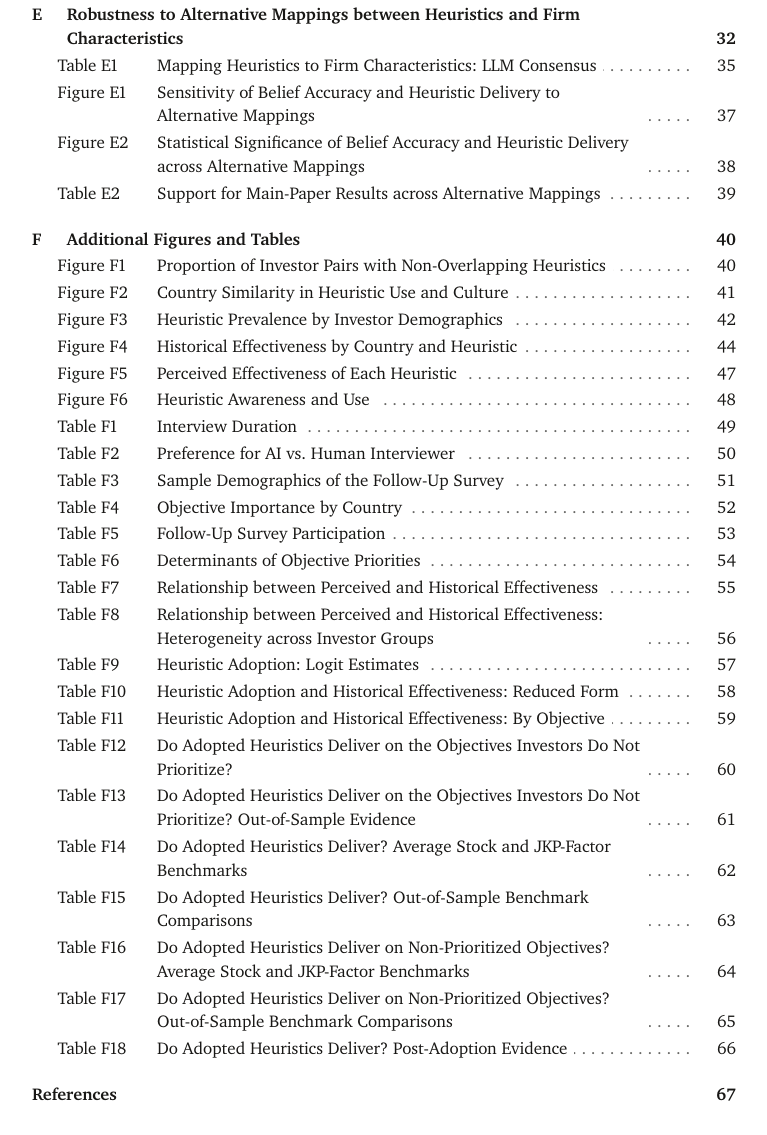
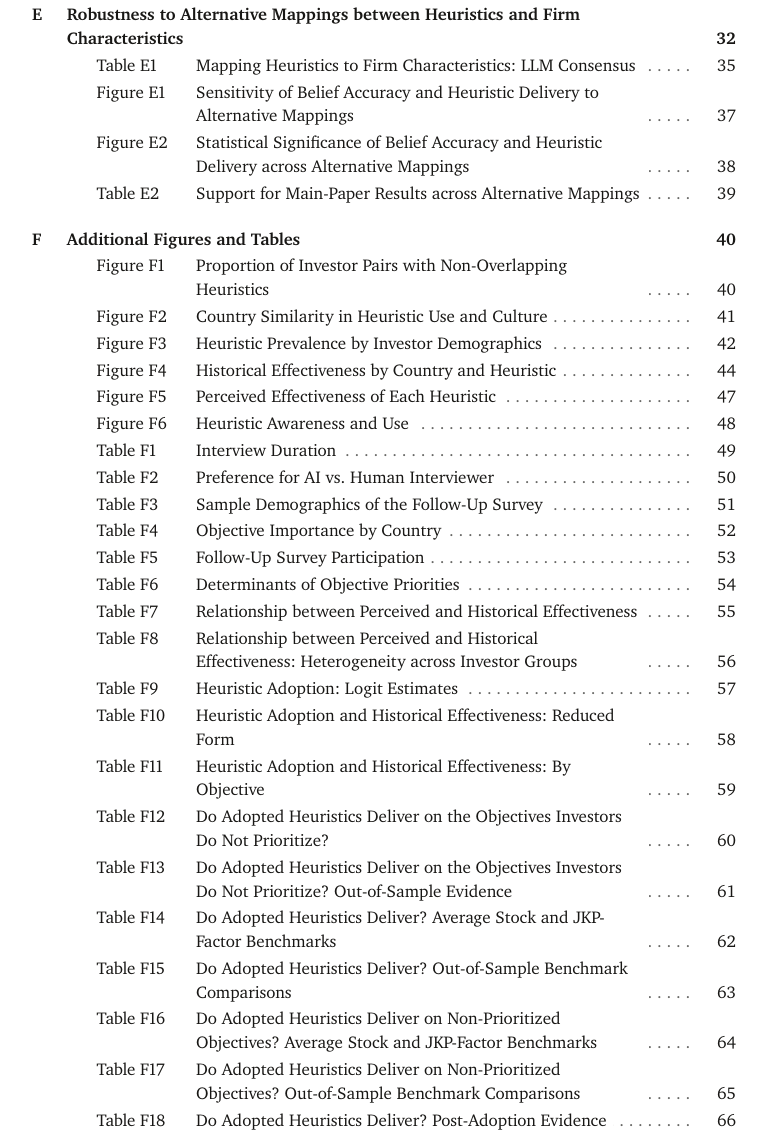
Before and after one commit to adaptive-heuristics/adaptive-heuristics.github.io, a plain HTML site: page docs/index.html in a window 1280 px wide. Shown: the part 1357-2492 px from the top of the page, without its empty margins (256-1023 px from the left). Drawn offline with Linux system fonts and the light colour scheme.

Commit message:
Set every exhibit in the contents at one depth
In the contents arranged by appendix section, the figures and tables of E and F, which have no
subsections, sat one level shallower than those under A.2, B.2 and D.2. All 41 entries now start
at the same indent.

```diff
--- a/docs/index.html
+++ b/docs/index.html
@@ -156,118 +156,118 @@
 </div>    </section>
     <section class="ix-sec" id="sec-E" data-sec="E">
       <h3 class="te te-s"><a class="te-a" href="/section/E/"><span class="te-n">E</span><span class="te-t">Robustness to Alternative Mappings between Heuristics and Firm Characteristics</span></a><a class="te-p" href="/pdf/#page=34" target="_blank" rel="noopener" tabindex="-1" aria-label="Section E in the PDF, page 32">32</a></h3>
-<div class="te te-x te-l1" data-id="table/E1" data-kind="table">
+<div class="te te-x te-l2" data-id="table/E1" data-kind="table">
   <a class="te-a" href="/table/E1/"><span class="te-n"><span class="kw">Table</span><span class="kw-s" aria-hidden="true">Tab.</span> E1</span><span class="te-t">Mapping Heuristics to Firm Characteristics: LLM Consensus</span></a>
   <span class="te-dots" aria-hidden="true"></span>
   <a class="te-p" href="/pdf/#page=37" target="_blank" rel="noopener" tabindex="-1" aria-label="Table E1 in the PDF, page 35">35</a>
-</div><div class="te te-x te-l1" data-id="figure/E1" data-kind="figure">
+</div><div class="te te-x te-l2" data-id="figure/E1" data-kind="figure">
   <a class="te-a" href="/figure/E1/"><span class="te-n"><span class="kw">Figure</span><span class="kw-s" aria-hidden="true">Fig.</span> E1</span><span class="te-t">Sensitivity of Belief Accuracy and Heuristic Delivery to Alternative Mappings</span></a>
   <span class="te-dots" aria-hidden="true"></span>
   <a class="te-p" href="/pdf/#page=39" target="_blank" rel="noopener" tabindex="-1" aria-label="Figure E1 in the PDF, page 37">37</a>
-</div><div class="te te-x te-l1" data-id="figure/E2" data-kind="figure">
+</div><div class="te te-x te-l2" data-id="figure/E2" data-kind="figure">
   <a class="te-a" href="/figure/E2/"><span class="te-n"><span class="kw">Figure</span><span class="kw-s" aria-hidden="true">Fig.</span> E2</span><span class="te-t">Statistical Significance of Belief Accuracy and Heuristic Delivery across Alternative Mappings</span></a>
   <span class="te-dots" aria-hidden="true"></span>
   <a class="te-p" href="/pdf/#page=40" target="_blank" rel="noopener" tabindex="-1" aria-label="Figure E2 in the PDF, page 38">38</a>
-</div><div class="te te-x te-l1" data-id="table/E2" data-kind="table">
+</div><div class="te te-x te-l2" data-id="table/E2" data-kind="table">
   <a class="te-a" href="/table/E2/"><span class="te-n"><span class="kw">Table</span><span class="kw-s" aria-hidden="true">Tab.</span> E2</span><span class="te-t">Support for Main-Paper Results across Alternative Mappings</span></a>
   <span class="te-dots" aria-hidden="true"></span>
   <a class="te-p" href="/pdf/#page=41" target="_blank" rel="noopener" tabindex="-1" aria-label="Table E2 in the PDF, page 39">39</a>
 </div>    </section>
     <section class="ix-sec" id="sec-F" data-sec="F">
       <h3 class="te te-s"><span class="te-n">F</span><span class="te-t">Additional Figures and Tables</span><a class="te-p" href="/pdf/#page=42" target="_blank" rel="noopener" tabindex="-1" aria-label="Section F in the PDF, page 40">40</a></h3>
-<div class="te te-x te-l1" data-id="figure/F1" data-kind="figure">
+<div class="te te-x te-l2" data-id="figure/F1" data-kind="figure">
   <a class="te-a" href="/figure/F1/"><span class="te-n"><span class="kw">Figure</span><span class="kw-s" aria-hidden="true">Fig.</span> F1</span><span class="te-t">Proportion of Investor Pairs with Non-Overlapping Heuristics</span></a>
   <span class="te-dots" aria-hidden="true"></span>
   <a class="te-p" href="/pdf/#page=42" target="_blank" rel="noopener" tabindex="-1" aria-label="Figure F1 in the PDF, page 40">40</a>
-</div><div class="te te-x te-l1" data-id="figure/F2" data-kind="figure">
+</div><div class="te te-x te-l2" data-id="figure/F2" data-kind="figure">
   <a class="te-a" href="/figure/F2/"><span class="te-n"><span class="kw">Figure</span><span class="kw-s" aria-hidden="true">Fig.</span> F2</span><span class="te-t">Country Similarity in Heuristic Use and Culture</span></a>
   <span class="te-dots" aria-hidden="true"></span>
   <a class="te-p" href="/pdf/#page=43" target="_blank" rel="noopener" tabindex="-1" aria-label="Figure F2 in the PDF, page 41">41</a>
-</div><div class="te te-x te-l1" data-id="figure/F3" data-kind="figure">
+</div><div class="te te-x te-l2" data-id="figure/F3" data-kind="figure">
   <a class="te-a" href="/figure/F3/"><span class="te-n"><span class="kw">Figure</span><span class="kw-s" aria-hidden="true">Fig.</span> F3</span><span class="te-t">Heuristic Prevalence by Investor Demographics</span></a>
   <span class="te-dots" aria-hidden="true"></span>
   <a class="te-p" href="/pdf/#page=44" target="_blank" rel="noopener" tabindex="-1" aria-label="Figure F3 in the PDF, page 42">42</a>
-</div><div class="te te-x te-l1" data-id="figure/F4" data-kind="figure">
+</div><div class="te te-x te-l2" data-id="figure/F4" data-kind="figure">
   <a class="te-a" href="/figure/F4/"><span class="te-n"><span class="kw">Figure</span><span class="kw-s" aria-hidden="true">Fig.</span> F4</span><span class="te-t">Historical Effectiveness by Country and Heuristic</span></a>
   <span class="te-dots" aria-hidden="true"></span>
   <a class="te-p" href="/pdf/#page=46" target="_blank" rel="noopener" tabindex="-1" aria-label="Figure F4 in the PDF, page 44">44</a>
-</div><div class="te te-x te-l1" data-id="figure/F5" data-kind="figure">
+</div><div class="te te-x te-l2" data-id="figure/F5" data-kind="figure">
   <a class="te-a" href="/figure/F5/"><span class="te-n"><span class="kw">Figure</span><span class="kw-s" aria-hidden="true">Fig.</span> F5</span><span class="te-t">Perceived Effectiveness of Each Heuristic</span></a>
   <span class="te-dots" aria-hidden="true"></span>
   <a class="te-p" href="/pdf/#page=49" target="_blank" rel="noopener" tabindex="-1" aria-label="Figure F5 in the PDF, page 47">47</a>
-</div><div class="te te-x te-l1" data-id="figure/F6" data-kind="figure">
+</div><div class="te te-x te-l2" data-id="figure/F6" data-kind="figure">
   <a class="te-a" href="/figure/F6/"><span class="te-n"><span class="kw">Figure</span><span class="kw-s" aria-hidden="true">Fig.</span> F6</span><span class="te-t">Heuristic Awareness and Use</span></a>
   <span class="te-dots" aria-hidden="true"></span>
   <a class="te-p" href="/pdf/#page=50" target="_blank" rel="noopener" tabindex="-1" aria-label="Figure F6 in the PDF, page 48">48</a>
-</div><div class="te te-x te-l1" data-id="table/F1" data-kind="table">
+</div><div class="te te-x te-l2" data-id="table/F1" data-kind="table">
   <a class="te-a" href="/table/F1/"><span class="te-n"><span class="kw">Table</span><span class="kw-s" aria-hidden="true">Tab.</span> F1</span><span class="te-t">Interview Duration</span></a>
   <span class="te-dots" aria-hidden="true"></span>
   <a class="te-p" href="/pdf/#page=51" target="_blank" rel="noopener" tabindex="-1" aria-label="Table F1 in the PDF, page 49">49</a>
-</div><div class="te te-x te-l1" data-id="table/F2" data-kind="table">
+</div><div class="te te-x te-l2" data-id="table/F2" data-kind="table">
   <a class="te-a" href="/table/F2/"><span class="te-n"><span class="kw">Table</span><span class="kw-s" aria-hidden="true">Tab.</span> F2</span><span class="te-t">Preference for AI vs. Human Interviewer</span></a>
   <span class="te-dots" aria-hidden="true"></span>
   <a class="te-p" href="/pdf/#page=52" target="_blank" rel="noopener" tabindex="-1" aria-label="Table F2 in the PDF, page 50">50</a>
-</div><div class="te te-x te-l1" data-id="table/F3" data-kind="table">
+</div><div class="te te-x te-l2" data-id="table/F3" data-kind="table">
   <a class="te-a" href="/table/F3/"><span class="te-n"><span class="kw">Table</span><span class="kw-s" aria-hidden="true">Tab.</span> F3</span><span class="te-t">Sample Demographics of the Follow-Up Survey</span></a>
   <span class="te-dots" aria-hidden="true"></span>
   <a class="te-p" href="/pdf/#page=53" target="_blank" rel="noopener" tabindex="-1" aria-label="Table F3 in the PDF, page 51">51</a>
-</div><div class="te te-x te-l1" data-id="table/F4" data-kind="table">
+</div><div class="te te-x te-l2" data-id="table/F4" data-kind="table">
   <a class="te-a" href="/table/F4/"><span class="te-n"><span class="kw">Table</span><span class="kw-s" aria-hidden="true">Tab.</span> F4</span><span class="te-t">Objective Importance by Country</span></a>
   <span class="te-dots" aria-hidden="true"></span>
   <a class="te-p" href="/pdf/#page=54" target="_blank" rel="noopener" tabindex="-1" aria-label="Table F4 in the PDF, page 52">52</a>
-</div><div class="te te-x te-l1" data-id="table/F5" data-kind="table">
+</div><div class="te te-x te-l2" data-id="table/F5" data-kind="table">
   <a class="te-a" href="/table/F5/"><span class="te-n"><span class="kw">Table</span><span class="kw-s" aria-hidden="true">Tab.</span> F5</span><span class="te-t">Follow-Up Survey Participation</span></a>
   <span class="te-dots" aria-hidden="true"></span>
   <a class="te-p" href="/pdf/#page=55" target="_blank" rel="noopener" tabindex="-1" aria-label="Table F5 in the PDF, page 53">53</a>
-</div><div class="te te-x te-l1" data-id="table/F6" data-kind="table">
+</div><div class="te te-x te-l2" data-id="table/F6" data-kind="table">
   <a class="te-a" href="/table/F6/"><span class="te-n"><span class="kw">Table</span><span class="kw-s" aria-hidden="true">Tab.</span> F6</span><span class="te-t">Determinants of Objective Priorities</span></a>
   <span class="te-dots" aria-hidden="true"></span>
   <a class="te-p" href="/pdf/#page=56" target="_blank" rel="noopener" tabindex="-1" aria-label="Table F6 in the PDF, page 54">54</a>
-</div><div class="te te-x te-l1" data-id="table/F7" data-kind="table">
+</div><div class="te te-x te-l2" data-id="table/F7" data-kind="table">
   <a class="te-a" href="/table/F7/"><span class="te-n"><span class="kw">Table</span><span class="kw-s" aria-hidden="true">Tab.</span> F7</span><span class="te-t">Relationship between Perceived and Historical Effectiveness</span></a>
   <span class="te-dots" aria-hidden="true"></span>
   <a class="te-p" href="/pdf/#page=57" target="_blank" rel="noopener" tabindex="-1" aria-label="Table F7 in the PDF, page 55">55</a>
-</div><div class="te te-x te-l1" data-id="table/F8" data-kind="table">
+</div><div class="te te-x te-l2" data-id="table/F8" data-kind="table">
   <a class="te-a" href="/table/F8/"><span class="te-n"><span class="kw">Table</span><span class="kw-s" aria-hidden="true">Tab.</span> F8</span><span class="te-t">Relationship between Perceived and Historical Effectiveness: Heterogeneity across Investor Groups</span></a>
   <span class="te-dots" aria-hidden="true"></span>
   <a class="te-p" href="/pdf/#page=58" target="_blank" rel="noopener" tabindex="-1" aria-label="Table F8 in the PDF, page 56">56</a>
-</div><div class="te te-x te-l1" data-id="table/F9" data-kind="table">
+</div><div class="te te-x te-l2" data-id="table/F9" data-kind="table">
   <a class="te-a" href="/table/F9/"><span class="te-n"><span class="kw">Table</span><span class="kw-s" aria-hidden="true">Tab.</span> F9</span><span class="te-t">Heuristic Adoption: Logit Estimates</span></a>
   <span class="te-dots" aria-hidden="true"></span>
   <a class="te-p" href="/pdf/#page=59" target="_blank" rel="noopener" tabindex="-1" aria-label="Table F9 in the PDF, page 57">57</a>
-</div><div class="te te-x te-l1" data-id="table/F10" data-kind="table">
+</div><div class="te te-x te-l2" data-id="table/F10" data-kind="table">
   <a class="te-a" href="/table/F10/"><span class="te-n"><span class="kw">Table</span><span class="kw-s" aria-hidden="true">Tab.</span> F10</span><span class="te-t">Heuristic Adoption and Historical Effectiveness: Reduced Form</span></a>
   <span class="te-dots" aria-hidden="true"></span>
   <a class="te-p" href="/pdf/#page=60" target="_blank" rel="noopener" tabindex="-1" aria-label="Table F10 in the PDF, page 58">58</a>
-</div><div class="te te-x te-l1" data-id="table/F11" data-kind="table">
+</div><div class="te te-x te-l2" data-id="table/F11" data-kind="table">
   <a class="te-a" href="/table/F11/"><span class="te-n"><span class="kw">Table</span><span class="kw-s" aria-hidden="true">Tab.</span> F11</span><span class="te-t">Heuristic Adoption and Historical Effectiveness: By Objective</span></a>
   <span class="te-dots" aria-hidden="true"></span>
   <a class="te-p" href="/pdf/#page=61" target="_blank" rel="noopener" tabindex="-1" aria-label="Table F11 in the PDF, page 59">59</a>
-</div><div class="te te-x te-l1" data-id="table/F12" data-kind="table">
+</div><div class="te te-x te-l2" data-id="table/F12" data-kind="table">
   <a class="te-a" href="/table/F12/"><span class="te-n"><span class="kw">Table</span><span class="kw-s" aria-hidden="true">Tab.</span> F12</span><span class="te-t">Do Adopted Heuristics Deliver on the Objectives Investors Do Not Prioritize?</span></a>
   <span class="te-dots" aria-hidden="true"></span>
   <a class="te-p" href="/pdf/#page=62" target="_blank" rel="noopener" tabindex="-1" aria-label="Table F12 in the PDF, page 60">60</a>
-</div><div class="te te-x te-l1" data-id="table/F13" data-kind="table">
+</div><div class="te te-x te-l2" data-id="table/F13" data-kind="table">
   <a class="te-a" href="/table/F13/"><span class="te-n"><span class="kw">Table</span><span class="kw-s" aria-hidden="true">Tab.</span> F13</span><span class="te-t">Do Adopted Heuristics Deliver on the Objectives Investors Do Not Prioritize? Out-of-Sample Evidence</span></a>
   <span class="te-dots" aria-hidden="true"></span>
   <a class="te-p" href="/pdf/#page=63" target="_blank" rel="noopener" tabindex="-1" aria-label="Table F13 in the PDF, page 61">61</a>
-</div><div class="te te-x te-l1" data-id="table/F14" data-kind="table">
+</div><div class="te te-x te-l2" data-id="table/F14" data-kind="table">
   <a class="te-a" href="/table/F14/"><span class="te-n"><span class="kw">Table</span><span class="kw-s" aria-hidden="true">Tab.</span> F14</span><span class="te-t">Do Adopted Heuristics Deliver? Average Stock and JKP-Factor Benchmarks</span></a>
   <span class="te-dots" aria-hidden="true"></span>
   <a class="te-p" href="/pdf/#page=64" target="_blank" rel="noopener" tabindex="-1" aria-label="Table F14 in the PDF, page 62">62</a>
-</div><div class="te te-x te-l1" data-id="table/F15" data-kind="table">
+</div><div class="te te-x te-l2" data-id="table/F15" data-kind="table">
   <a class="te-a" href="/table/F15/"><span class="te-n"><span class="kw">Table</span><span class="kw-s" aria-hidden="true">Tab.</span> F15</span><span class="te-t">Do Adopted Heuristics Deliver? Out-of-Sample Benchmark Comparisons</span></a>
   <span class="te-dots" aria-hidden="true"></span>
   <a class="te-p" href="/pdf/#page=65" target="_blank" rel="noopener" tabindex="-1" aria-label="Table F15 in the PDF, page 63">63</a>
-</div><div class="te te-x te-l1" data-id="table/F16" data-kind="table">
+</div><div class="te te-x te-l2" data-id="table/F16" data-kind="table">
   <a class="te-a" href="/table/F16/"><span class="te-n"><span class="kw">Table</span><span class="kw-s" aria-hidden="true">Tab.</span> F16</span><span class="te-t">Do Adopted Heuristics Deliver on Non-Prioritized Objectives? Average Stock and JKP-Factor Benchmarks</span></a>
   <span class="te-dots" aria-hidden="true"></span>
   <a class="te-p" href="/pdf/#page=66" target="_blank" rel="noopener" tabindex="-1" aria-label="Table F16 in the PDF, page 64">64</a>
-</div><div class="te te-x te-l1" data-id="table/F17" data-kind="table">
+</div><div class="te te-x te-l2" data-id="table/F17" data-kind="table">
   <a class="te-a" href="/table/F17/"><span class="te-n"><span class="kw">Table</span><span class="kw-s" aria-hidden="true">Tab.</span> F17</span><span class="te-t">Do Adopted Heuristics Deliver on Non-Prioritized Objectives? Out-of-Sample Benchmark Comparisons</span></a>
   <span class="te-dots" aria-hidden="true"></span>
   <a class="te-p" href="/pdf/#page=67" target="_blank" rel="noopener" tabindex="-1" aria-label="Table F17 in the PDF, page 65">65</a>
-</div><div class="te te-x te-l1" data-id="table/F18" data-kind="table">
+</div><div class="te te-x te-l2" data-id="table/F18" data-kind="table">
   <a class="te-a" href="/table/F18/"><span class="te-n"><span class="kw">Table</span><span class="kw-s" aria-hidden="true">Tab.</span> F18</span><span class="te-t">Do Adopted Heuristics Deliver? Post-Adoption Evidence</span></a>
   <span class="te-dots" aria-hidden="true"></span>
   <a class="te-p" href="/pdf/#page=68" target="_blank" rel="noopener" tabindex="-1" aria-label="Table F18 in the PDF, page 66">66</a>
```
Also changed, not shown: site/templates/index.html (+2 -1 lines).
